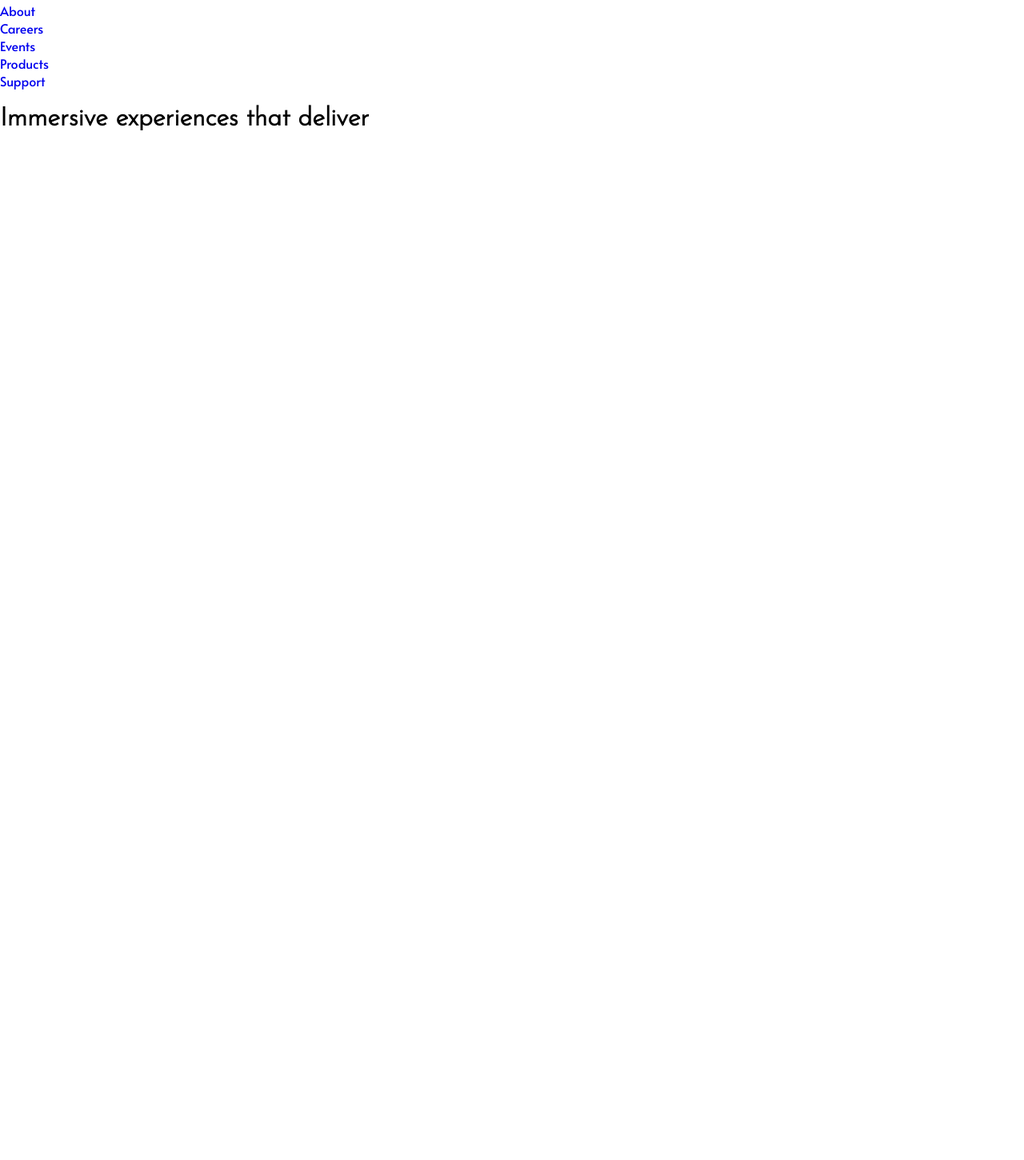
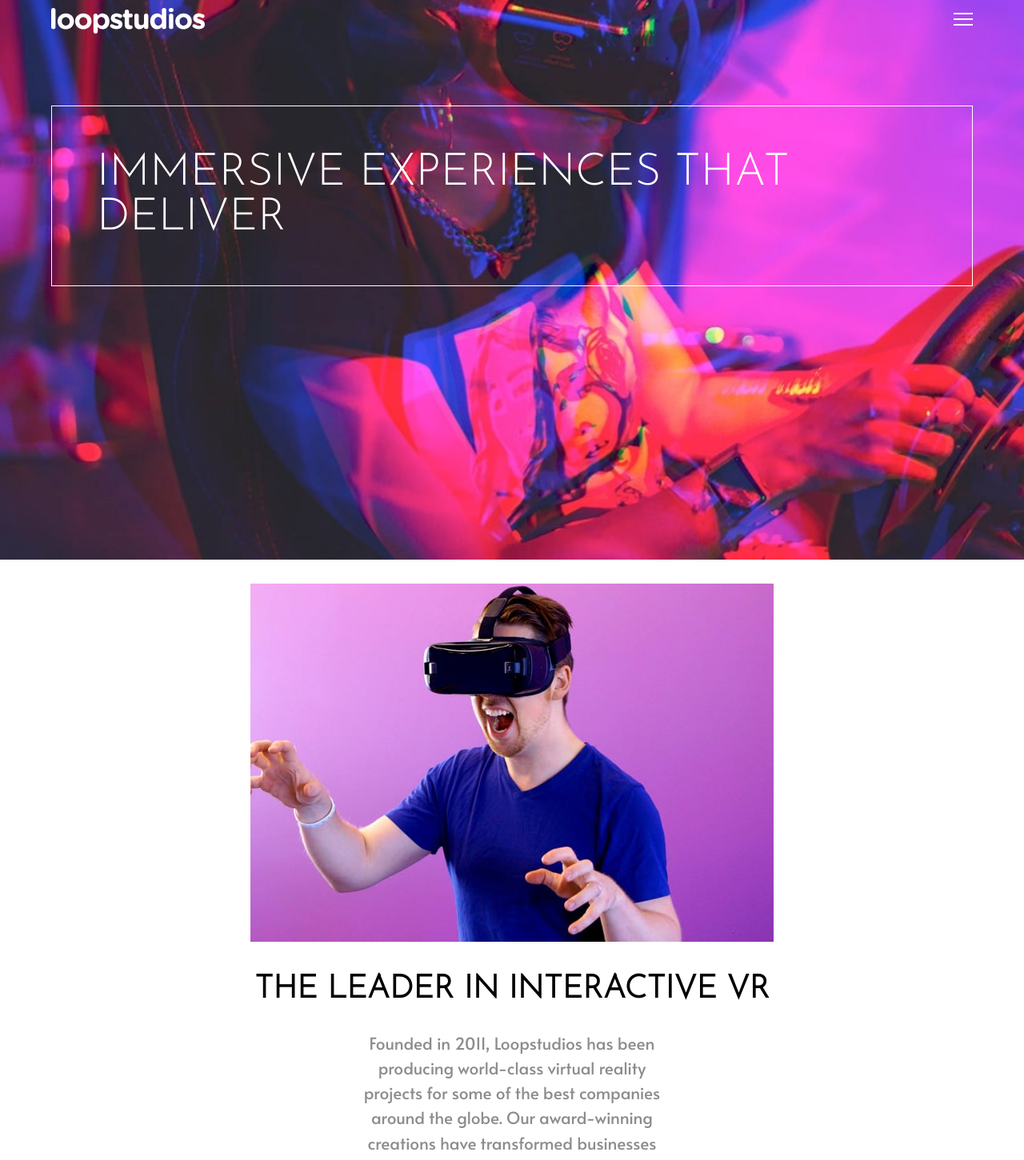
Before and after one commit to hariscs/Loopstudios-FEM, a React (Create React App) app: page / in a window 1280 px wide. Shown: the part 20-1471 px from the top of the page at 80% size. Before the commit the page ends 800 px from the top, so only its background shows below. Built offline with nearby package versions, Linux system fonts and the light colour scheme.

Commit message:
added new sections

```diff
--- a/src/App.js
+++ b/src/App.js
@@ -1,11 +1,13 @@
-import Header from './components/Header';
+import Header from "./components/Header";
+import About from "./components/About";
 
 function App() {
-	return (
-		<>
-			<Header />
-		</>
-	);
+  return (
+    <>
+      <Header />
+      <About />
+    </>
+  );
 }
 
 export default App;
--- /dev/null
+++ b/src/components/About.css
@@ -0,0 +1,26 @@
+.about {
+  margin: 2em 0;
+}
+
+.about__flex {
+  display: flex;
+  flex-direction: column;
+  align-items: center;
+  justify-content: center;
+  gap: 2em;
+  text-align: center;
+}
+
+.about__info--title {
+  font-size: 2.5rem;
+  text-transform: uppercase;
+}
+
+.about__info--subtitle {
+  font-weight: 300;
+  font-size: 1.3rem;
+  width: 30ch;
+  margin-left: auto;
+  margin-right: auto;
+  color: var(--Dark-Gray);
+}
--- /dev/null
+++ b/src/components/About.jsx
@@ -0,0 +1,27 @@
+import "./About.css";
+
+import person from "../images/mobile/image-interactive.jpg";
+
+const About = () => {
+  return (
+    <section className="about">
+      <div className="container">
+        <div className="about__flex">
+          <img src={person} alt="person" />
+
+          <div className="about__info">
+            <h2 className="about__info--title">The leader in interactive VR</h2>
+            <p className="about__info--subtitle">
+              Founded in 2011, Loopstudios has been producing world-class
+              virtual reality projects for some of the best companies around the
+              globe. Our award-winning creations have transformed businesses
+              through digital experiences that bind to their brand.
+            </p>
+          </div>
+        </div>
+      </div>
+    </section>
+  );
+};
+
+export default About;
--- /dev/null
+++ b/src/components/Header.css
@@ -0,0 +1,41 @@
+.header {
+  background-color: red;
+  background-image: url("../images/desktop/image-hero.jpg");
+  background-repeat: no-repeat;
+  background-position: center;
+  background-size: cover;
+  color: var(--White);
+  height: 90vh;
+}
+
+.header__flex {
+  display: flex;
+  justify-content: space-between;
+  align-items: center;
+  padding: 2em 0;
+}
+
+.nav__list {
+  display: flex;
+  align-items: center;
+  gap: 1em;
+}
+
+.nav__list {
+  position: absolute;
+  top: 40px;
+  display: none;
+}
+
+.hero {
+  margin: 4em 0;
+}
+
+.heroTitle {
+  padding: 1em;
+  font-size: 3.5rem;
+  text-transform: uppercase;
+  border: 1px solid var(--White);
+  font-weight: 300;
+  line-height: 1;
+}
--- a/src/components/Header.jsx
+++ b/src/components/Header.jsx
@@ -1,36 +1,45 @@
+import logo from "../images/logo.svg";
+import "./Header.css";
+import mobileMenu from "../images/icon-hamburger.svg";
+
 const Header = () => {
   return (
-		<header>
-			<img src='' alt='' className='logo' />
+    <header className="header">
+      <div className="container">
+        <div className="header__flex">
+          <img src={logo} alt="" className="logo" />
 
-			<nav className='nav'>
-				<ul>
-					<li>
-						<a href='/'>About</a>
+          <nav className="nav">
+            <ul className="nav__list">
+              <li className="nav__item">
+                <a href="/">About</a>
               </li>
-					<li>
-						<a href='/'>Careers</a>
+              <li className="nav__item">
+                <a href="/">Careers</a>
               </li>
-					<li>
-						<a href='/'>Events</a>
+              <li className="nav__item">
+                <a href="/">Events</a>
               </li>
-					<li>
-						<a href='/'>Products</a>
+              <li className="nav__item">
+                <a href="/">Products</a>
               </li>
-					<li>
-						<a href='/'>Support</a>
+              <li className="nav__item">
+                <a href="/">Support</a>
               </li>
             </ul>
           </nav>
-
-			<div className='mobileMenu'></div>
+          <div className="mobileMenu">
+            <img src={mobileMenu} alt="menu" />
+          </div>
+        </div>
 
         {/* hero section */}
-			<div className='hero'>
-				<h1 className='heroTitle'>Immersive experiences that deliver</h1>
+        <div className="hero">
+          <h1 className="heroTitle">Immersive experiences that deliver</h1>
+        </div>
       </div>
     </header>
   );
 };
-
+// path is right tho
 export default Header;
--- a/src/index.css
+++ b/src/index.css
@@ -1,3 +1,10 @@
+:root {
+  --White: hsl(0, 0%, 100%);
+  --Black: hsl(0, 0%, 0%);
+  --Dark-Gray: hsl(0, 0%, 55%);
+  --Very-Dark-Gray: hsl(0, 0%, 41%);
+}
+
 *,
 *::before,
 *::after {
@@ -6,7 +13,9 @@
 
 body {
   margin: 0;
-	font-family: 'Alata', sans-serif;
+  font-family: "Alata", sans-serif;
+  font-size: 15px;
+  line-height: 1.5;
 }
 
 img {
@@ -16,11 +25,14 @@ img {
 h1,
 h2,
 h3 {
-	font-family: 'Josefin Sans', sans-serif;
+  font-family: "Josefin Sans", sans-serif;
+  margin: 0;
+  padding: 0;
 }
 
 a {
   text-decoration: none;
+  color: var(--White);
 }
 
 ul,
@@ -29,3 +41,9 @@ li {
   padding: 0;
   list-style: none;
 }
+
+.container {
+  margin: 0 auto;
+  width: 90%;
+  max-width: 100%;
+}
```
Lines whose indentation alone changed are shown as unchanged.
